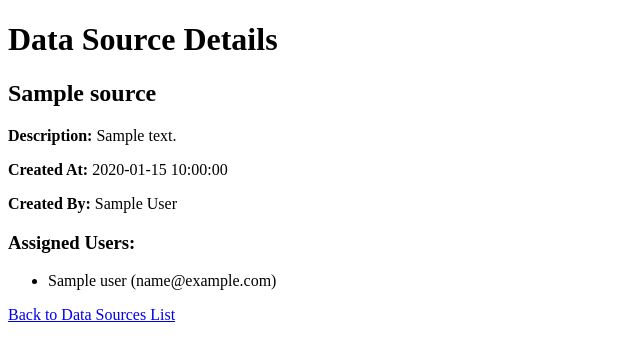
After one commit to ministryofjustice/data-platform-django-proof-of-concept, a Flask app: template app/templates/data_source_details.html in a window 1280 px wide. The commit adds this page. Shown: the top 361 px of the page, without its empty margins (0-640 px from the left). Run offline with Flask 3, Linux system fonts and the light colour scheme; tables that the repository leaves empty hold one stand-in row (values such as "Sample post"); the template is opened without the code that fills it: values that come from a table or form of the project are taken from there, most other values are stand-ins (such as "Sample title", 1, 10 or a date in 2020); parts of the project's set-up code (start-up, migrations or seed data) failed here and were passed over.

Commit message:
Implement user management and change structure to make dockerizing easier.

```diff
--- a/app.py
+++ b/app/app.py
@@ -1,4 +1,4 @@
-from flask import Flask, redirect, url_for, session, render_template, flash
+from flask import Flask, redirect, request, url_for, session, render_template, flash
 from flask_session import Session
 from authlib.integrations.flask_client import OAuth
 import os
@@ -6,7 +6,7 @@ import requests
 import json
 from models import init_app, db, DataSource, UserDataSourcePermission, User
 from forms import DataSourceForm
-from azure_active_directory import create_aad_group
+from azure_active_directory import create_aad_group, add_users_to_aad_group
 
 
 # Load secrets from a JSON file
@@ -42,12 +42,25 @@ azure = oauth.register(
 @app.route("/")
 def homepage():
     user_info = session.get("user")
-    groups = session.get("groups")
     user_role = session.get("user_role", "user")
     if user_info:
+        try:
+            # Fetch the latest group memberships from Azure AD
+            groups_resp = azure.get(
+                "https://graph.microsoft.com/v1.0/me/memberOf",
+                token=session.get("token"),
+            )
+            groups_info = groups_resp.json()
+            session["groups"] = groups_info.get("value", [])
+        except Exception as e:
+            # Handle exceptions from the API call
+            print(f"Failed to refresh group memberships: {e}")
         # User is logged in, render the dashboard
         return render_template(
-            "dashboard.html", user_info=user_info, groups=groups, user_role=user_role
+            "dashboard.html",
+            user_info=user_info,
+            groups=session.get("groups", []),
+            user_role=user_role,
         )
     # For logged-out users, render the homepage
     return render_template("homepage.html")
@@ -181,11 +194,15 @@ def create_data_source():
 def list_data_sources():
     # Query all data sources from the database
     data_sources = DataSource.query.all()
-
+    print("\nDebugging Info: Contents of data_sources:")
+    for ds in data_sources:
+        print(vars(ds))
+    print("\n")
     # Create a list of dictionaries containing the data you want to display
     data_sources_info = []
     for data_source in data_sources:
         info = {
+            "id": data_source.id,
             "name": data_source.name,
             "description": data_source.description,
             "created_by": User.query.get(data_source.created_by).name
@@ -199,6 +216,119 @@ def list_data_sources():
 
     # Pass the list of dictionaries to the template
     return render_template("data_sources.html", data_sources=data_sources_info)
+
+
+@app.route("/datasource/<int:id>")
+def data_source_details(id):
+    # Fetch the data source from the database
+    data_source = DataSource.query.get_or_404(id)
+
+    # Fetch the creator of the data source
+    creator = User.query.get(data_source.created_by)
+
+    # Fetch the users assigned to this data source through permissions
+    # This assumes that your UserDataSourcePermission model links back to the User model
+    permissions = UserDataSourcePermission.query.filter_by(
+        data_source_id=data_source.id
+    ).all()
+    assigned_users = [permission.user for permission in permissions]
+
+    # Check if the current user is the admin of the data source
+    current_user_id = session.get("user")["id"]
+    is_admin = current_user_id == data_source.created_by
+    # Render the template with the necessary information
+    return render_template(
+        "data_source_details.html",
+        data_source=data_source,
+        creator=creator,
+        assigned_users=assigned_users,
+        user=creator,
+        is_admin=is_admin,
+    )
+
+
+@app.route("/datasource/<int:id>/manage_users", methods=["GET", "POST"])
+def manage_users(id):
+    data_source = DataSource.query.get_or_404(id)
+
+    current_user_id = session.get("user")["id"]
+    current_user = User.query.get(current_user_id)
+
+    if not current_user:  # Adjust as necessary for your permissions model
+        flash("You do not have permission to manage this data source.", "error")
+        return redirect(url_for("homepage"))  # or wherever you'd like to redirect
+
+    if request.method == "POST":
+        user_ids = request.form.getlist("users")
+
+        # Assign users to the data source with appropriate permissions
+        for user_id in user_ids:
+            # Prevent adding the admin as a member again
+            if user_id == data_source.created_by:
+                continue  # Skip the admin user
+
+            # Check if the user already has access
+            existing_permission = UserDataSourcePermission.query.filter_by(
+                user_id=user_id, data_source_id=data_source.id
+            ).first()
+            if existing_permission:
+                continue
+            user = User.query.get(user_id)
+            if user:
+                permission = UserDataSourcePermission(
+                    user_id=user.id,
+                    data_source_id=data_source.id,
+                    permission_type="read",
+                )
+                db.session.add(permission)
+
+        db.session.commit()
+
+        # After assigning users to the data source, add them to the corresponding AAD group
+        aad_group_id = (
+            data_source.aad_group_id
+        )  # The ID of the AAD group associated with the data source
+        if aad_group_id:
+            successful_additions, failed_additions = add_users_to_aad_group(
+                user_ids, aad_group_id, session.get("access_token")
+            )
+
+            if failed_additions:
+                flash(
+                    f"Failed to add users {', '.join(failed_additions)} to the AAD group.",
+                    "error",
+                )
+            if successful_additions:
+                flash(
+                    f"Successfully added users {', '.join(successful_additions)} to the AAD group.",
+                    "success",
+                )
+        else:
+            flash("No associated AAD group found for this data source.", "error")
+
+        flash("Users successfully assigned!", "success")
+        return redirect(url_for("data_source_details", id=id))  # or appropriate route
+
+    else:
+        all_users = User.query.all()
+
+        # Get the IDs of users who already have permissions for this data source
+        existing_permissions = UserDataSourcePermission.query.filter_by(
+            data_source_id=data_source.id
+        ).all()
+        users_with_permissions = {perm.user_id for perm in existing_permissions}
+
+        # Exclude the admin and users with existing permissions from the list
+        selectable_users = [
+            user
+            for user in all_users
+            if user.id != data_source.created_by
+            and user.id not in users_with_permissions
+        ]
+
+        return render_template(
+            "manage_users.html", data_source=data_source, users=selectable_users
+        )
 
 
 @app.route("/logout")
--- a/models.py
+++ b/app/models.py
@@ -52,7 +52,7 @@ class UserDataSourcePermission(db.Model):
     assigned_at = db.Column(db.DateTime, default=datetime.utcnow)
 
     # Relationships
-    user = db.relationship("User", backref="user_permissions_backref", lazy=True)
+    user = db.relationship("User", back_populates="permissions")
 
     def __repr__(self):
         return f"<UserDataSourcePermission {self.user_id} - {self.data_source_id}>"
@@ -66,9 +66,7 @@ class User(db.Model):
     email = db.Column(db.String(100), nullable=False)
     created_at = db.Column(db.DateTime, default=datetime.utcnow)
 
-    permissions = db.relationship(
-        "UserDataSourcePermission", backref="user_info_backref", lazy=True
-    )
+    permissions = db.relationship("UserDataSourcePermission", back_populates="user")
 
     def __repr__(self):
         return f"<User {self.name}>"
--- /dev/null
+++ b/app/templates/data_source_details.html
@@ -0,0 +1,45 @@
+<!DOCTYPE html>
+<html lang="en">
+<head>
+    <meta charset="UTF-8">
+    <title>Data Source Details</title>
+    <!-- You can add CSS or additional meta tags here -->
+</head>
+<body>
+
+<h1>Data Source Details</h1>
+
+<!-- Displaying data source information -->
+<div>
+    <h2>{{ data_source.name }}</h2>
+    <p><strong>Description:</strong> {{ data_source.description }}</p>
+    <p><strong>Created At:</strong> {{ data_source.created_at.strftime('%Y-%m-%d %H:%M:%S') }}</p> <!-- Displaying creation time -->
+    <p><strong>Created By:</strong> {{ creator.name }}</p> <!-- Displaying the creator's name -->
+</div>
+
+<!-- Section for displaying users assigned to this data source -->
+<div>
+    <h3>Assigned Users:</h3>
+    {% if assigned_users %}
+        <ul>
+        {% for user in assigned_users %}
+            <li>{{ user.name }} ({{ user.email }})</li> <!-- Displaying user's name and email -->
+        {% endfor %}
+        </ul>
+    {% else %}
+        <p>No users assigned to this data source.</p>
+    {% endif %}
+</div>
+
+<!-- Link or form for managing users. This part assumes you have a 'manage_users' route set up. -->
+<div>
+    {% if is_admin %}
+    <a href="{{ url_for('manage_users', id=data_source.id) }}">Manage Users</a>
+{% endif %}
+</div>
+
+<!-- Link to go back to the list of data sources -->
+<a href="{{ url_for('list_data_sources') }}">Back to Data Sources List</a>
+
+</body>
+</html>
```
Also changed, not shown: app/azure_active_directory.py (renamed from azure_active_directory.py, +53 -2 lines), app/templates/data_sources.html (renamed from templates/data_sources.html, +8 -2 lines), app/templates/manage_users.html (added, +18 -0 lines), app/README.md (added), app/forms.py (renamed from forms.py), app/templates/base.html (renamed from templates/base.html), app/templates/create_data_source.html (renamed from templates/create_data_source.html), app/templates/dashboard.html (renamed from templates/dashboard.html), app/templates/homepage.html (renamed from templates/homepage.html).
